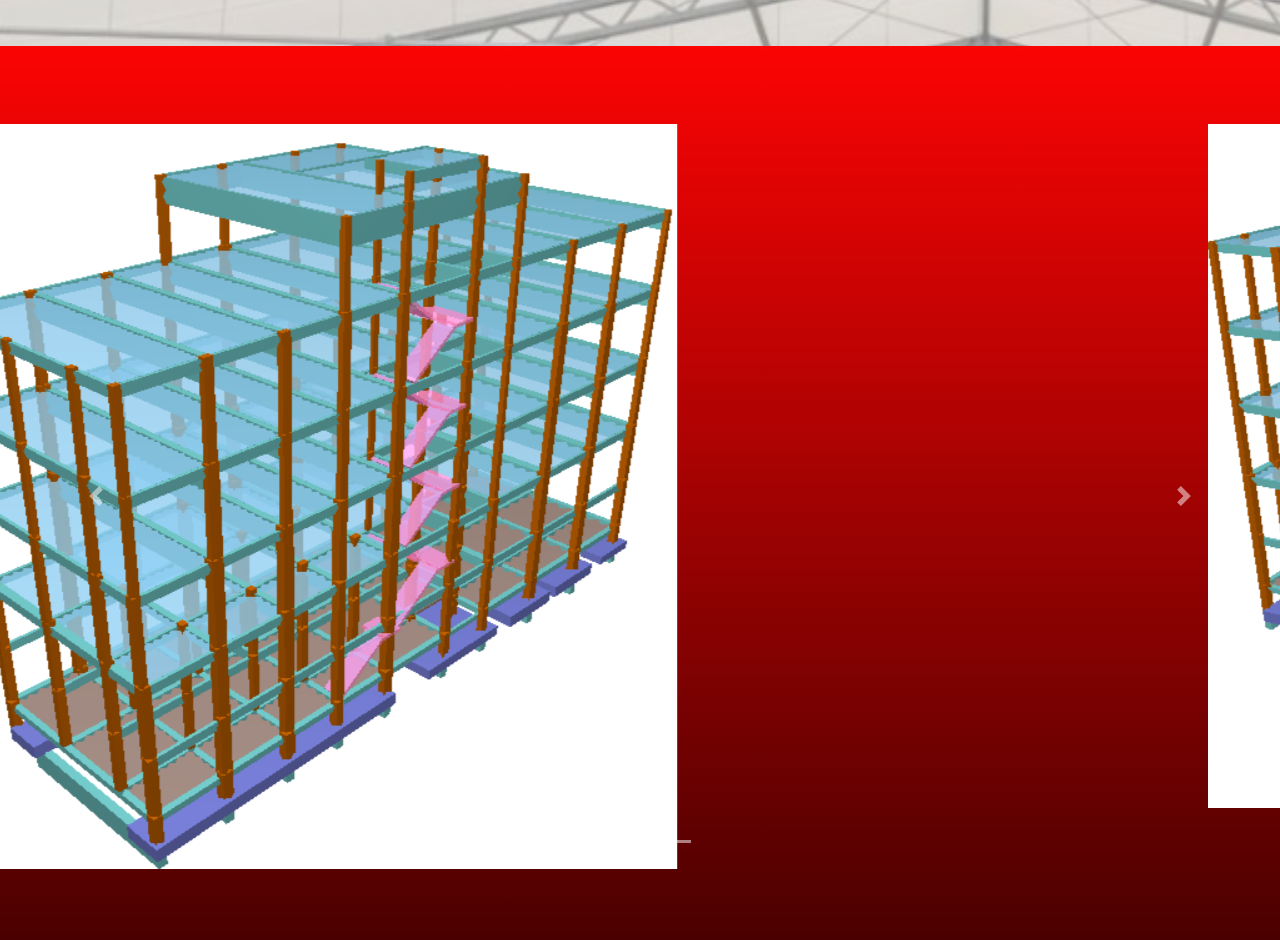
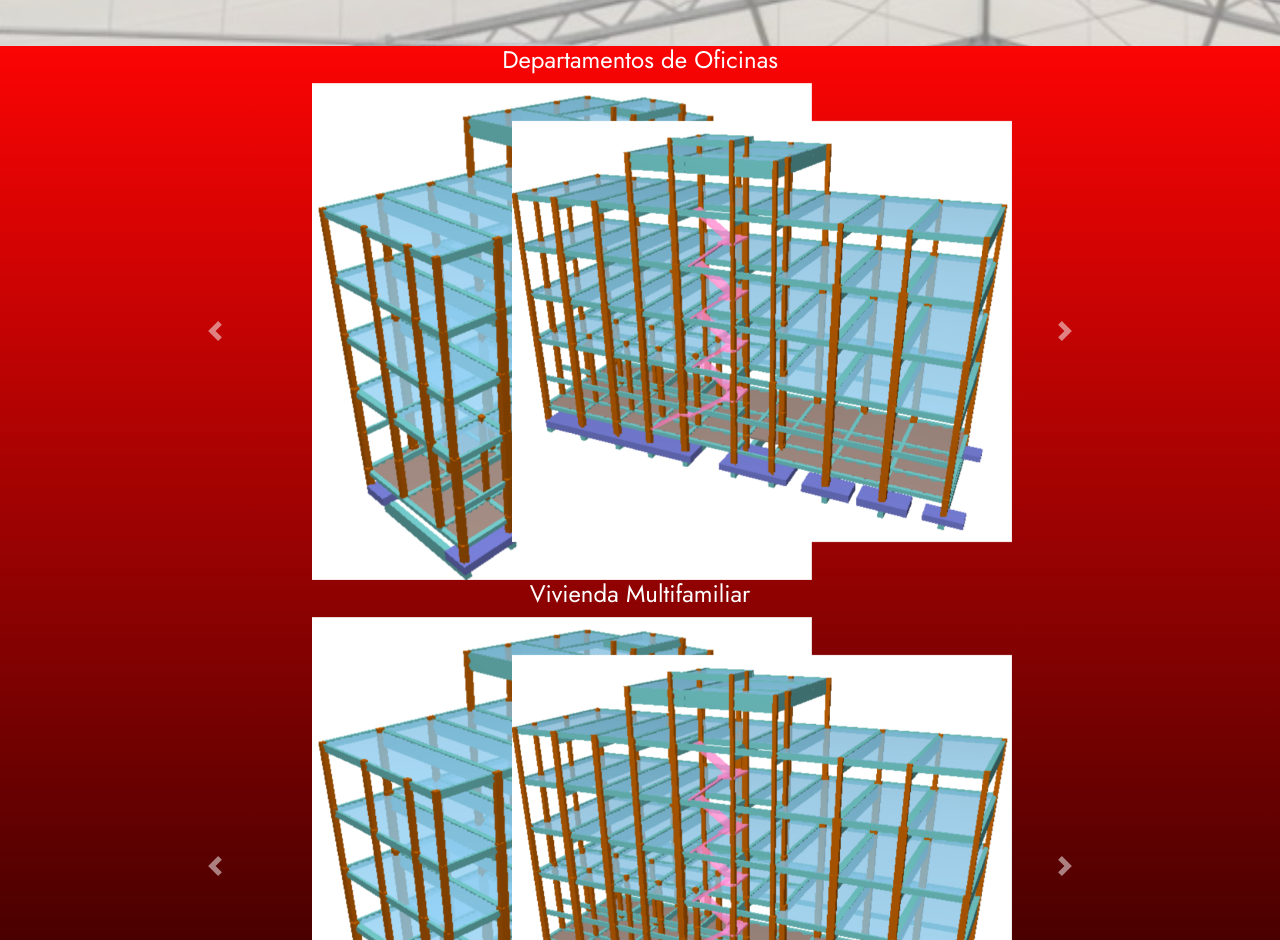
Before and after one commit to Osuna89/proyecto_final, a website: page Proyectos.html in a window 1280 px wide. Shown: the part 364-1304 px from the top of the page. Drawn offline with nearby package versions, Linux system fonts and the light colour scheme.

Commit message:
cambios en proyectos

```diff
--- a/Proyectos.html
+++ b/Proyectos.html
@@ -37,6 +37,7 @@
   	</section>
 
 	<section class=section id="section">
+		<div><h3>Departamentos de Oficinas</h3></div>
 		<div id="demo" class="carousel slide" data-ride="carousel">
 
 			<!-- Indicators -->
@@ -47,15 +48,45 @@
 			</ul>
 
 			<!-- The slideshow -->
-			<div class="carousel-inner">
-				<div class="carousel-item active">
-					<img src="images/1-7.png" alt="Estructura 1">
+			<div class="section__container carousel-inner">
+				<div class="section__carrusel carousel-item active">
+					<img class="section__img" src="images/1-7.png" alt="Estructura 1">
 				</div>
-				<div class="carousel-item">
-					<img src="images/2-6.png" alt="Estructura 2">
+				<div class="section__carrusel carousel-item">
+					<img class="section__img" src="images/2-6.png" alt="Estructura 2">
 				</div>
-				<div class="carousel-item">
-					<img src="images/5-2.png" alt="Interior Cargas">
+				<div class="section__carrusel carousel-item">
+					<img class="section__img" src="images/5-2.png" alt="Interior Cargas">
+				</div>
+			</div>
+			<!-- Left and right controls -->
+			<a class="carousel-control-prev" href="#demo" data-slide="prev">
+				<span class="carousel-control-prev-icon"></span>
+			</a>
+			<a class="carousel-control-next" href="#demo" data-slide="next">
+				<span class="carousel-control-next-icon"></span>
+			</a>
+		</div>
+		<div><h3>Vivienda Multifamiliar</h3></div>
+		<div id="demo" class="carousel slide" data-ride="carousel">
+
+			<!-- Indicators -->
+			<ul class="carousel-indicators">
+				<li data-target="#demo" data-slide-to="0" class="active"></li>
+				<li data-target="#demo" data-slide-to="1"></li>
+				<li data-target="#demo" data-slide-to="2"></li>
+			</ul>
+
+			<!-- The slideshow -->
+			<div class="section__container carousel-inner">
+				<div class="section__carrusel carousel-item active">
+					<img class="section__img" src="images/1-7.png" alt="Estructura 1">
+				</div>
+				<div class="section__carrusel carousel-item">
+					<img class="section__img" src="images/2-6.png" alt="Estructura 2">
+				</div>
+				<div class="section__carrusel carousel-item">
+					<img class="section__img" src="images/5-2.png" alt="Interior Cargas">
 				</div>
 			</div>
 			<!-- Left and right controls -->
--- a/scss/estructura/_sectionSecundarias.scss
+++ b/scss/estructura/_sectionSecundarias.scss
@@ -32,6 +32,26 @@
 .section{
     background-image:linear-gradient($colorA,#490000);
     display:flex;
+    flex-direction: column;
     justify-content: space-evenly;
     align-items: center;
+    h3{
+        font-family: "jost", sans-serif;
+        font-size: 1.5rem;
+        color:$white
+    }
+    .section__container{
+        display:flex;
+        padding-left: 20%;
+        align-items: center;
+    }
+    .section__carrusel{
+        width: 80%;
+        max-width: 500px;
+        height: auto;
+        .section__img{
+            width: 100%;
+            height: auto;
+        }
+    }
 }
```
Also changed, not shown: css/secundarias.css.
